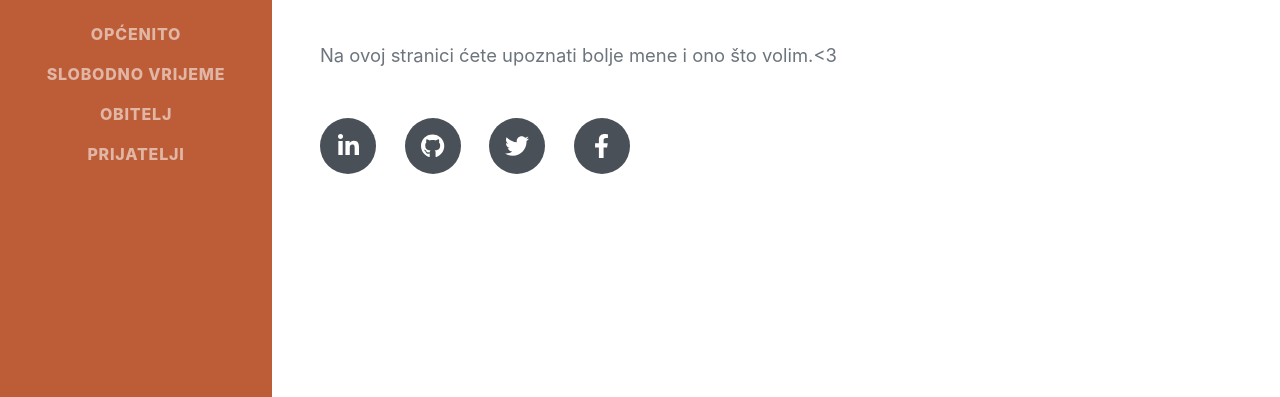
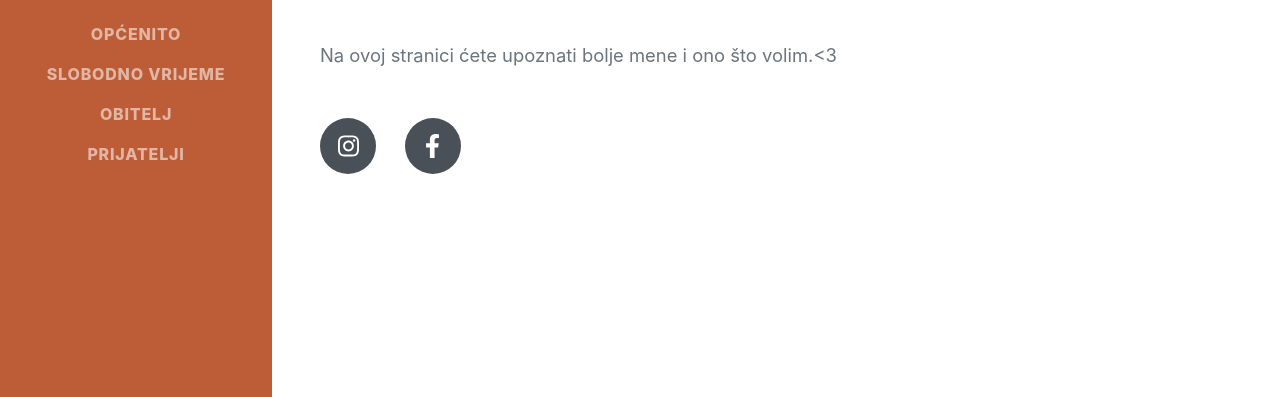
Before and after one commit to anjajakic/anjajakic.github.io, a plain HTML site: page index.html in a window 1280 px wide. Shown: the part 400-797 px from the top of the page. Drawn offline with Linux system fonts and the light colour scheme; a web font is replaced by a local one.

Commit message:
Update index.html

```diff
--- a/index.html
+++ b/index.html
@@ -48,10 +48,8 @@
                     </div>
                     <p class="lead mb-5">Na ovoj stranici ćete upoznati bolje mene i ono što volim.<3</p>
                     <div class="social-icons">
-                        <a class="social-icon" href="#!"><i class="fab fa-linkedin-in"></i></a>
-                        <a class="social-icon" href="#!"><i class="fab fa-github"></i></a>
-                        <a class="social-icon" href="#!"><i class="fab fa-twitter"></i></a>
-                        <a class="social-icon" href="#!"><i class="fab fa-facebook-f"></i></a>
+			    <a class="social-icon" href="https://www.instagram.com/anja.jakic/"><i class="fab fa-instagram"></i></a>
+                        <a class="social-icon" href="https://www.facebook.com/profile.php?id=100035805002824"><i class="fab fa-facebook-f"></i></a>
                     </div>
                 </div>
             </section>
```
